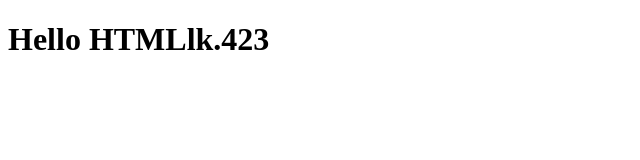
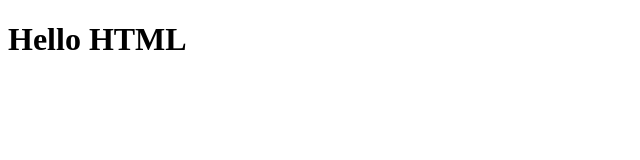
Before and after one commit to guntree/group-9, a plain HTML site: page index.html in a window 1280 px wide. Shown: the whole page, without its empty margins (0-640 px from the left). Drawn offline with Linux system fonts and the light colour scheme.

Commit message:
NORMAL GO ;(

```diff
--- a/index.html
+++ b/index.html
@@ -2,6 +2,6 @@
 <html>
     <title>My Web</title>
     <body>
-        <h1>Hello HTMLlk.423</h1>
+        <h1>Hello HTML</h1>
     </body>
 </html>
```
